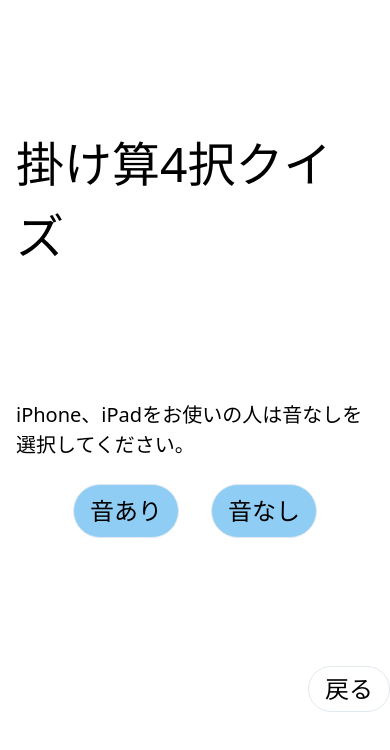
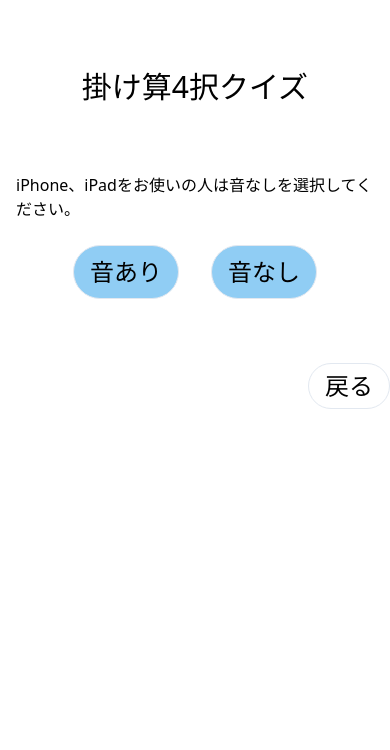
Before and after one commit to Siroyaka/2choisesQuiz, a Next.js app: page /choise_quiz/multi1 in a window 390 px wide. Shown: the top 750 px of the page. Built offline with nearby package versions, Linux system fonts and the light colour scheme.

Commit message:
スマホ用文字調整

```diff
--- a/src/components/AnyChoise/InitialForm/index.tsx
+++ b/src/components/AnyChoise/InitialForm/index.tsx
@@ -14,10 +14,10 @@ const InitialForm: React.FC<Props> = (props) => {
   } = props;
 
   return(
-    <section id='question-initial-view' className='flex flex-col items-center mx-4 justfy-center py-32'>
-      <h1 className='text-5xl'>{title}</h1>
-      <div className='h-32'/>
-      <div className='text-xl mb-4'>
+    <section id='question-initial-view' className='flex flex-col items-center mx-4 justfy-center py-16 sm:py-32'>
+      <h1 className='text-3xl sm:text-5xl'>{title}</h1>
+      <div className='sm:h-32 h-16'/>
+      <div className='text-md sm:text-xl mb-4'>
         iPhone、iPadをお使いの人は音なしを選択してください。
       </div>
       <div className='flex flex-row pt-2 items-center justify-center'>
```
